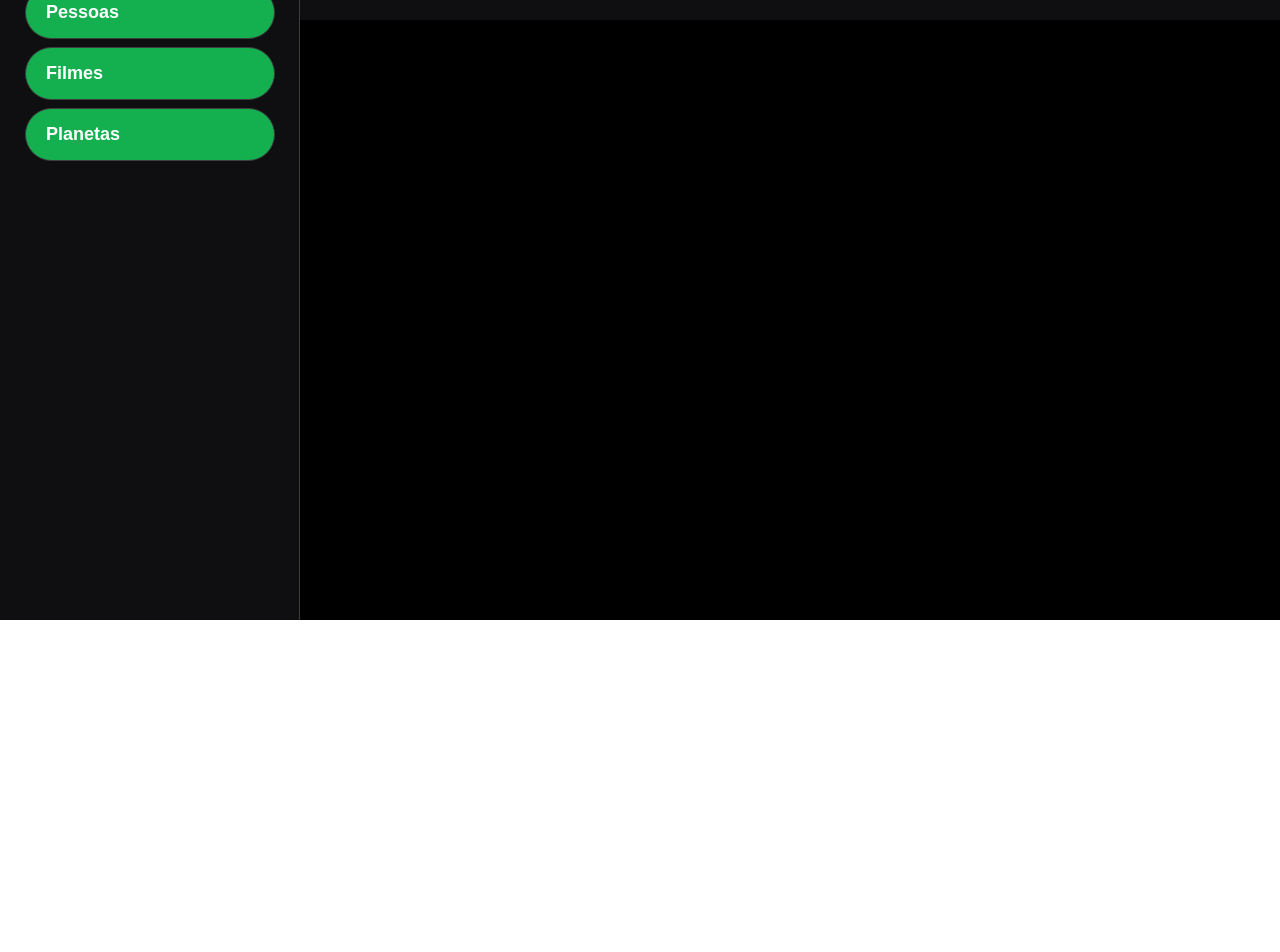
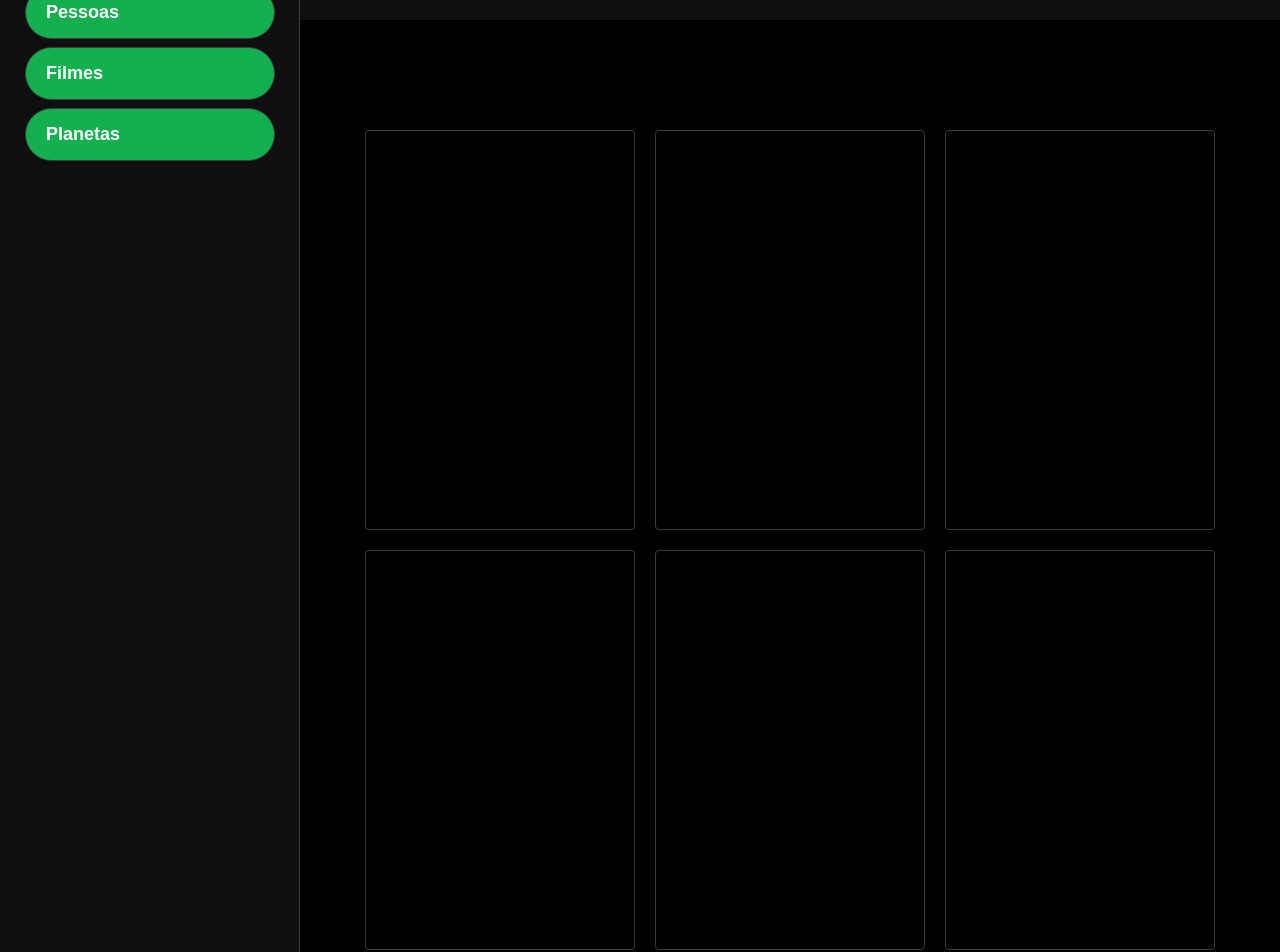
Before and after one commit to victorlirafront/gloryfit-mobile-store, a Next.js app: page / in a window 1280 px wide. Shown: the part 180-1132 px from the top of the page. Before the commit the page ends 800 px from the top, so only its background shows below. Built offline with nearby package versions, Linux system fonts and the light colour scheme.

Commit message:
feat: add Card placeholders

```diff
--- a/src/pages/index.tsx
+++ b/src/pages/index.tsx
@@ -1,4 +1,5 @@
 import Aside from '@/components/Aside/Aside';
+import Card from '@/components/Card/Card';
 import GenderFilter from '@/components/GenderFilter/GenderFilter';
 import Header from '@/components/Header/Header';
 import Head from 'next/head';
@@ -17,6 +18,17 @@ export default function Home() {
         <div style={{ flex: 1 }}>
           <Header />
           <GenderFilter />
+          <div className="cards-wrapper">
+            <Card />
+            <Card />
+            <Card />
+            <Card />
+            <Card />
+            <Card />
+            <Card />
+            <Card />
+            <Card />
+          </div>
         </div>
       </div>
     </>
--- a/src/styles/globals.css
+++ b/src/styles/globals.css
@@ -6,10 +6,23 @@
 
 body {
   font-family: Arial, Helvetica, sans-serif;
+  background-color: black;
 }
 
 .main {
   min-height: 100vh;
   display: flex;
   background-color: black;
+
 }
+
+.cards-wrapper {
+  margin: 0 auto;
+  margin-top: 100px;
+  width: auto;
+  display: flex;
+  justify-content: flex-start;
+  max-width: 1200px;
+  flex-wrap: wrap;
+  justify-content: center;
+}
```
